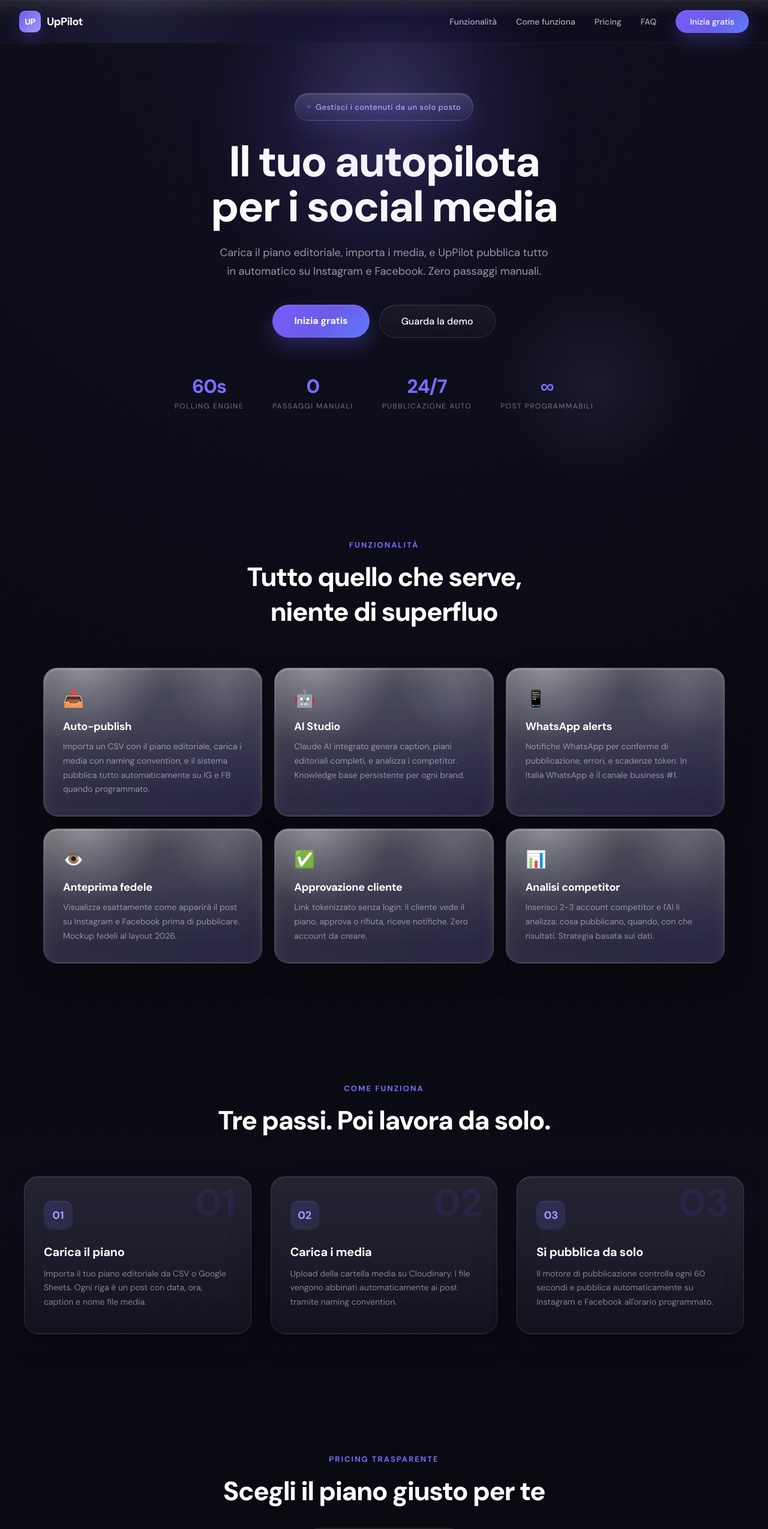
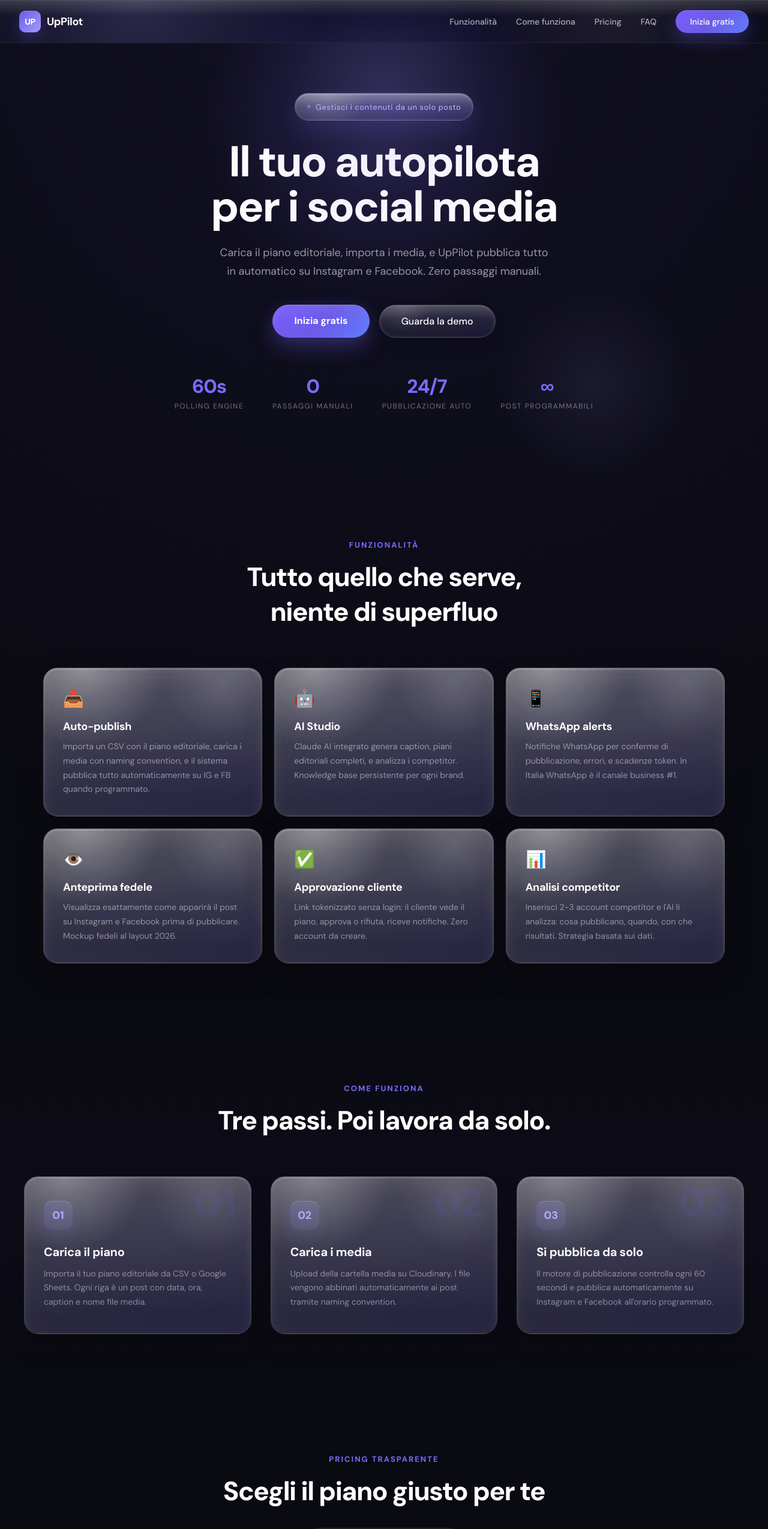
Before and after one commit to skiliz/landing-cosmos, a Next.js app: page / in a window 1280 px wide. Shown: the top 2549 px of the page at 60% size. Built offline with nearby package versions, Linux system fonts and the light colour scheme.

Commit message:
update design + glass effect codex version

```diff
--- a/app/globals.css
+++ b/app/globals.css
@@ -75,17 +75,19 @@ a {
   display: flex;
   align-items: center;
   justify-content: space-between;
-  border-bottom: 1px solid rgba(255, 255, 255, 0.05);
+  border-bottom: 1px solid rgba(255, 255, 255, 0.07);
   transition:
     background 0.35s ease,
     border-color 0.35s ease,
     box-shadow 0.35s ease,
     backdrop-filter 0.35s ease,
     -webkit-backdrop-filter 0.35s ease;
-  background: linear-gradient(180deg, rgba(11, 11, 18, 0.48), rgba(11, 11, 18, 0.18));
-  backdrop-filter: blur(10px) saturate(135%);
-  -webkit-backdrop-filter: blur(10px) saturate(135%);
-  box-shadow: inset 0 1px 0 rgba(255, 255, 255, 0.05);
+  background: linear-gradient(180deg, rgba(14, 14, 24, 0.58), rgba(14, 14, 24, 0.22));
+  backdrop-filter: blur(16px) saturate(150%);
+  -webkit-backdrop-filter: blur(16px) saturate(150%);
+  box-shadow:
+    inset 0 1px 0 rgba(255, 255, 255, 0.08),
+    inset 0 -1px 0 rgba(255, 255, 255, 0.02);
 }
 
 .nav::before {
@@ -93,20 +95,23 @@ a {
   position: absolute;
   inset: 0;
   background:
-    linear-gradient(180deg, rgba(255, 255, 255, 0.12), transparent 42%),
-    radial-gradient(circle at 18% 0%, rgba(162, 155, 254, 0.18), transparent 30%);
-  opacity: 0.7;
+    linear-gradient(180deg, rgba(255, 255, 255, 0.18), transparent 38%),
+    radial-gradient(circle at 18% 0%, rgba(162, 155, 254, 0.22), transparent 30%),
+    radial-gradient(circle at 80% 0%, rgba(255, 255, 255, 0.08), transparent 22%);
+  opacity: 0.9;
   pointer-events: none;
 }
 
 .nav.scrolled {
-  background: linear-gradient(180deg, rgba(17, 17, 27, 0.78), rgba(17, 17, 27, 0.46));
-  backdrop-filter: blur(24px) saturate(180%);
-  -webkit-backdrop-filter: blur(24px) saturate(180%);
-  border-bottom-color: rgba(255, 255, 255, 0.12);
+  background: linear-gradient(180deg, rgba(18, 18, 30, 0.84), rgba(18, 18, 30, 0.52));
+  backdrop-filter: blur(28px) saturate(190%);
+  -webkit-backdrop-filter: blur(28px) saturate(190%);
+  border-bottom-color: rgba(255, 255, 255, 0.14);
   box-shadow:
-    0 12px 40px rgba(0, 0, 0, 0.22),
-    inset 0 1px 0 rgba(255, 255, 255, 0.1);
+    0 16px 44px rgba(0, 0, 0, 0.24),
+    0 0 36px rgba(108, 92, 231, 0.08),
+    inset 0 1px 0 rgba(255, 255, 255, 0.12),
+    inset 0 -1px 0 rgba(255, 255, 255, 0.03);
 }
 
 .nav-logo {
@@ -231,24 +236,53 @@ a {
   gap: 8px;
   padding: 10px 20px;
   border-radius: 999px;
-  border: 1px solid rgba(255, 255, 255, 0.14);
+  border: 1px solid rgba(255, 255, 255, 0.18);
   background:
-    linear-gradient(180deg, rgba(255, 255, 255, 0.16), rgba(255, 255, 255, 0.05));
+    linear-gradient(180deg, rgba(255, 255, 255, 0.2), rgba(255, 255, 255, 0.06)),
+    linear-gradient(135deg, rgba(255, 255, 255, 0.08), rgba(108, 92, 231, 0.08));
   margin-bottom: 32px;
   min-height: 46px;
-  backdrop-filter: blur(18px) saturate(180%);
-  -webkit-backdrop-filter: blur(18px) saturate(180%);
+  backdrop-filter: blur(24px) saturate(190%);
+  -webkit-backdrop-filter: blur(24px) saturate(190%);
   box-shadow:
-    inset 0 1px 0 rgba(255, 255, 255, 0.16),
-    0 12px 32px rgba(108, 92, 231, 0.14);
+    inset 0 1px 0 rgba(255, 255, 255, 0.22),
+    inset 0 12px 20px rgba(255, 255, 255, 0.05),
+    0 14px 34px rgba(108, 92, 231, 0.16);
+  position: relative;
+  overflow: hidden;
+}
+
+.hero-badge::before {
+  content: "";
+  position: absolute;
+  inset: 0;
+  background:
+    linear-gradient(180deg, rgba(255, 255, 255, 0.2), transparent 45%),
+    radial-gradient(circle at 18% 0%, rgba(255, 255, 255, 0.22), transparent 28%);
+  pointer-events: none;
+}
+
+.hero-badge::after {
+  content: "";
+  position: absolute;
+  inset: 1px;
+  border-radius: 999px;
+  border: 1px solid rgba(255, 255, 255, 0.08);
+  box-shadow: inset 0 1px 0 rgba(255, 255, 255, 0.12);
+  pointer-events: none;
 }
 
 .hero-badge-dot {
   width: 6px;
   height: 6px;
   border-radius: 50%;
-  background: #6c5ce7;
+  background: radial-gradient(circle at 35% 35%, #d8d3ff, #7a5cff 58%, #6c5ce7 100%);
+  box-shadow:
+    0 0 10px rgba(122, 92, 255, 0.45),
+    0 0 18px rgba(122, 92, 255, 0.24);
   animation: pulse 2s ease infinite;
+  position: relative;
+  z-index: 1;
 }
 
 .hero-badge-text {
@@ -303,17 +337,23 @@ a {
   font-size: 16px;
   font-weight: 600;
   box-shadow:
-    inset 0 1px 0 rgba(255, 255, 255, 0.16),
-    0 14px 32px rgba(108, 92, 231, 0.3);
+    inset 0 1px 0 rgba(255, 255, 255, 0.22),
+    inset 0 12px 16px rgba(255, 255, 255, 0.06),
+    0 16px 34px rgba(108, 92, 231, 0.32),
+    0 0 28px rgba(108, 92, 231, 0.12);
   transition: box-shadow 0.3s ease, transform 0.2s ease, filter 0.2s ease;
   border: none;
   cursor: pointer;
+  position: relative;
+  overflow: hidden;
 }
 
 .btn-primary:hover {
   box-shadow:
-    inset 0 1px 0 rgba(255, 255, 255, 0.2),
-    0 18px 42px rgba(108, 92, 231, 0.4);
+    inset 0 1px 0 rgba(255, 255, 255, 0.26),
+    inset 0 12px 18px rgba(255, 255, 255, 0.08),
+    0 20px 44px rgba(108, 92, 231, 0.42),
+    0 0 34px rgba(108, 92, 231, 0.18);
   transform: translateY(-2px);
   filter: brightness(1.05);
 }
@@ -321,24 +361,55 @@ a {
 .btn-secondary {
   padding: 16px 36px;
   border-radius: 999px;
-  border: 1px solid rgba(255, 255, 255, 0.12);
+  border: 1px solid rgba(255, 255, 255, 0.16);
   color: #fff;
   font-size: 16px;
   font-weight: 500;
   transition: border-color 0.3s ease, transform 0.2s ease, background 0.3s ease;
   background:
-    linear-gradient(180deg, rgba(255, 255, 255, 0.05), rgba(255, 255, 255, 0.02));
-  backdrop-filter: blur(12px);
-  -webkit-backdrop-filter: blur(12px);
+    linear-gradient(180deg, rgba(255, 255, 255, 0.1), rgba(255, 255, 255, 0.03)),
+    linear-gradient(135deg, rgba(255, 255, 255, 0.04), rgba(108, 92, 231, 0.05));
+  backdrop-filter: blur(18px) saturate(165%);
+  -webkit-backdrop-filter: blur(18px) saturate(165%);
   cursor: pointer;
-  box-shadow: inset 0 1px 0 rgba(255, 255, 255, 0.06);
+  box-shadow:
+    inset 0 1px 0 rgba(255, 255, 255, 0.12),
+    inset 0 10px 16px rgba(255, 255, 255, 0.04),
+    0 10px 24px rgba(0, 0, 0, 0.12);
+  position: relative;
+  overflow: hidden;
+}
+
+.btn-secondary::before {
+  content: "";
+  position: absolute;
+  inset: 0;
+  background:
+    linear-gradient(180deg, rgba(255, 255, 255, 0.14), transparent 42%),
+    radial-gradient(circle at 20% 0%, rgba(255, 255, 255, 0.14), transparent 28%);
+  pointer-events: none;
+}
+
+.btn-secondary::after {
+  content: "";
+  position: absolute;
+  inset: 1px;
+  border-radius: 999px;
+  border: 1px solid rgba(255, 255, 255, 0.06);
+  pointer-events: none;
 }
 
 .btn-secondary:hover {
-  border-color: rgba(162, 155, 254, 0.34);
+  border-color: rgba(196, 211, 255, 0.3);
   background:
-    linear-gradient(180deg, rgba(255, 255, 255, 0.08), rgba(108, 92, 231, 0.04));
+    linear-gradient(180deg, rgba(255, 255, 255, 0.14), rgba(255, 255, 255, 0.05)),
+    linear-gradient(135deg, rgba(255, 255, 255, 0.06), rgba(108, 92, 231, 0.08));
   transform: translateY(-2px);
+  box-shadow:
+    inset 0 1px 0 rgba(255, 255, 255, 0.14),
+    inset 0 12px 18px rgba(255, 255, 255, 0.05),
+    0 14px 32px rgba(0, 0, 0, 0.16),
+    0 0 24px rgba(108, 92, 231, 0.08);
 }
 
 .hero-stats {
@@ -421,7 +492,8 @@ a {
   box-shadow:
     inset 0 1px 0 rgba(255, 255, 255, 0.24),
     inset 0 18px 28px rgba(255, 255, 255, 0.06),
-    0 20px 50px rgba(0, 0, 0, 0.2);
+    0 20px 50px rgba(0, 0, 0, 0.2),
+    0 0 0 1px rgba(255, 255, 255, 0.02);
 }
 
 .feature-card::before {
@@ -460,7 +532,7 @@ a {
     inset 0 18px 30px rgba(255, 255, 255, 0.08),
     0 24px 60px rgba(0, 0, 0, 0.26),
     0 0 36px rgba(149, 193, 255, 0.12),
-    0 0 56px rgba(108, 92, 231, 0.12);
+    0 0 56px rgba(108, 92, 231, 0.14);
 }
 
 .feature-card:hover::before {
@@ -526,23 +598,50 @@ a {
   padding: 40px 32px;
   border-radius: 24px;
   background:
-    linear-gradient(180deg, rgba(255, 255, 255, 0.1), rgba(255, 255, 255, 0.035));
-  border: 1px solid rgba(255, 255, 255, 0.11);
-  backdrop-filter: blur(20px) saturate(160%);
-  -webkit-backdrop-filter: blur(20px) saturate(160%);
+    linear-gradient(180deg, rgba(255, 255, 255, 0.18), rgba(255, 255, 255, 0.05)),
+    linear-gradient(135deg, rgba(255, 255, 255, 0.06), rgba(108, 92, 231, 0.07));
+  border: 1px solid rgba(255, 255, 255, 0.16);
+  backdrop-filter: blur(28px) saturate(180%);
+  -webkit-backdrop-filter: blur(28px) saturate(180%);
   box-shadow:
-    inset 0 1px 0 rgba(255, 255, 255, 0.12),
+    inset 0 1px 0 rgba(255, 255, 255, 0.2),
+    inset 0 16px 24px rgba(255, 255, 255, 0.05),
     0 18px 46px rgba(0, 0, 0, 0.2);
   transition: transform 0.3s ease, border-color 0.3s ease, box-shadow 0.3s ease;
   overflow: hidden;
 }
 
+.how-card::before {
+  content: "";
+  position: absolute;
+  inset: 0;
+  background:
+    radial-gradient(circle at 18% 0%, rgba(255, 255, 255, 0.28), transparent 32%),
+    radial-gradient(circle at 82% 12%, rgba(255, 255, 255, 0.12), transparent 24%),
+    linear-gradient(180deg, rgba(255, 255, 255, 0.05), rgba(108, 92, 231, 0.06));
+  pointer-events: none;
+}
+
+.how-card::after {
+  content: "";
+  position: absolute;
+  inset: 1px;
+  border-radius: 23px;
+  border: 1px solid rgba(255, 255, 255, 0.08);
+  box-shadow:
+    inset 0 1px 0 rgba(255, 255, 255, 0.14),
+    inset 0 -14px 22px rgba(255, 255, 255, 0.03);
+  pointer-events: none;
+}
+
 .how-card:hover {
   transform: translateY(-6px);
-  border-color: rgba(162, 155, 254, 0.26);
+  border-color: rgba(196, 211, 255, 0.3);
   box-shadow:
-    inset 0 1px 0 rgba(255, 255, 255, 0.14),
-    0 22px 54px rgba(0, 0, 0, 0.24);
+    inset 0 1px 0 rgba(255, 255, 255, 0.24),
+    inset 0 18px 26px rgba(255, 255, 255, 0.06),
+    0 22px 54px rgba(0, 0, 0, 0.24),
+    0 0 28px rgba(108, 92, 231, 0.08);
 }
 
 .how-card-num {
@@ -559,7 +658,7 @@ a {
   width: 48px;
   height: 48px;
   border-radius: 14px;
-  background: linear-gradient(135deg, rgba(108, 92, 231, 0.2), rgba(162, 155, 254, 0.1));
+  background: linear-gradient(135deg, rgba(108, 92, 231, 0.24), rgba(162, 155, 254, 0.12));
   display: flex;
   align-items: center;
   justify-content: center;
@@ -567,7 +666,9 @@ a {
   font-size: 18px;
   font-weight: 800;
   color: #a29bfe;
-  box-shadow: inset 0 1px 0 rgba(255, 255, 255, 0.12);
+  box-shadow:
+    inset 0 1px 0 rgba(255, 255, 255, 0.18),
+    0 10px 24px rgba(108, 92, 231, 0.12);
 }
 
 .how-card h3 {
@@ -646,7 +747,8 @@ a {
   box-shadow:
     inset 0 1px 0 rgba(255, 255, 255, 0.24),
     inset 0 18px 30px rgba(255, 255, 255, 0.05),
-    0 22px 55px rgba(0, 0, 0, 0.22);
+    0 22px 55px rgba(0, 0, 0, 0.22),
+    0 0 0 1px rgba(255, 255, 255, 0.02);
   transition: border-color 0.3s ease, transform 0.25s ease, box-shadow 0.3s ease;
 }
 
@@ -683,7 +785,7 @@ a {
     inset 0 18px 30px rgba(255, 255, 255, 0.08),
     0 24px 60px rgba(0, 0, 0, 0.24),
     0 0 38px rgba(149, 193, 255, 0.1),
-    0 0 58px rgba(108, 92, 231, 0.1);
+    0 0 58px rgba(108, 92, 231, 0.14);
 }
 
 .price-card:hover::before {
@@ -700,14 +802,14 @@ a {
     inset 0 18px 30px rgba(255, 255, 255, 0.07),
     0 24px 60px rgba(0, 0, 0, 0.24),
     0 0 34px rgba(149, 193, 255, 0.1),
-    0 0 50px rgba(108, 92, 231, 0.14);
+    0 0 50px rgba(108, 92, 231, 0.18);
 }
 
 .price-card-badge {
   position: absolute;
   top: 16px;
   right: -28px;
-  background: #6c5ce7;
+  background: linear-gradient(135deg, #8b75ff, #6c5ce7 60%, #5f7cff);
   color: #fff;
   font-size: 10px;
   font-weight: 700;
@@ -715,6 +817,9 @@ a {
   transform: rotate(45deg);
   text-transform: uppercase;
   letter-spacing: 1px;
+  box-shadow:
+    inset 0 1px 0 rgba(255, 255, 255, 0.18),
+    0 8px 24px rgba(108, 92, 231, 0.2);
 }
 
 .price-plan {
@@ -892,22 +997,59 @@ a {
 
 .faq-item {
   border-radius: 14px;
-  border: 1px solid rgba(255, 255, 255, 0.1);
+  border: 1px solid rgba(255, 255, 255, 0.14);
   background:
-    linear-gradient(180deg, rgba(255, 255, 255, 0.08), rgba(255, 255, 255, 0.03));
+    linear-gradient(180deg, rgba(255, 255, 255, 0.12), rgba(255, 255, 255, 0.04)),
+    linear-gradient(135deg, rgba(255, 255, 255, 0.04), rgba(108, 92, 231, 0.05));
   overflow: hidden;
   transition: all 0.3s ease;
-  backdrop-filter: blur(14px);
-  -webkit-backdrop-filter: blur(14px);
+  backdrop-filter: blur(20px) saturate(170%);
+  -webkit-backdrop-filter: blur(20px) saturate(170%);
   box-shadow:
-    inset 0 1px 0 rgba(255, 255, 255, 0.06),
+    inset 0 1px 0 rgba(255, 255, 255, 0.12),
+    inset 0 10px 16px rgba(255, 255, 255, 0.04),
     0 10px 24px rgba(0, 0, 0, 0.1);
+  position: relative;
+}
+
+.faq-item::before {
+  content: "";
+  position: absolute;
+  inset: 0;
+  background:
+    linear-gradient(180deg, rgba(255, 255, 255, 0.12), transparent 40%),
+    radial-gradient(circle at 20% 0%, rgba(255, 255, 255, 0.14), transparent 28%);
+  pointer-events: none;
+}
+
+.faq-item::after {
+  content: "";
+  position: absolute;
+  inset: 1px;
+  border-radius: 13px;
+  border: 1px solid rgba(255, 255, 255, 0.06);
+  pointer-events: none;
+}
+
+.faq-item:hover {
+  border-color: rgba(196, 211, 255, 0.22);
+  box-shadow:
+    inset 0 1px 0 rgba(255, 255, 255, 0.14),
+    inset 0 10px 18px rgba(255, 255, 255, 0.05),
+    0 14px 30px rgba(0, 0, 0, 0.14),
+    0 0 22px rgba(108, 92, 231, 0.06);
 }
 
 .faq-item.open {
   border-color: rgba(108, 92, 231, 0.3);
   background:
-    linear-gradient(180deg, rgba(255, 255, 255, 0.09), rgba(108, 92, 231, 0.05));
+    linear-gradient(180deg, rgba(255, 255, 255, 0.14), rgba(255, 255, 255, 0.05)),
+    linear-gradient(135deg, rgba(255, 255, 255, 0.05), rgba(108, 92, 231, 0.08));
+  box-shadow:
+    inset 0 1px 0 rgba(255, 255, 255, 0.16),
+    inset 0 10px 18px rgba(255, 255, 255, 0.05),
+    0 16px 34px rgba(0, 0, 0, 0.14),
+    0 0 26px rgba(108, 92, 231, 0.08);
 }
 
 .faq-btn {
@@ -934,8 +1076,9 @@ a {
 .faq-btn .faq-icon {
   color: #6c5ce7;
   font-size: 20px;
-  transition: transform 0.2s ease;
+  transition: transform 0.2s ease, color 0.2s ease, text-shadow 0.2s ease;
   flex-shrink: 0;
+  text-shadow: 0 0 12px rgba(108, 92, 231, 0.16);
 }
 
 .faq-item.open .faq-icon {
@@ -972,16 +1115,42 @@ a {
   padding: 60px 48px;
   border-radius: 28px;
   background:
-    linear-gradient(180deg, rgba(255, 255, 255, 0.12), rgba(108, 92, 231, 0.08));
-  border: 1px solid rgba(255, 255, 255, 0.1);
+    linear-gradient(180deg, rgba(255, 255, 255, 0.18), rgba(255, 255, 255, 0.06)),
+    linear-gradient(135deg, rgba(255, 255, 255, 0.06), rgba(108, 92, 231, 0.1));
+  border: 1px solid rgba(255, 255, 255, 0.14);
   text-align: center;
   position: relative;
   overflow: hidden;
-  backdrop-filter: blur(18px) saturate(150%);
-  -webkit-backdrop-filter: blur(18px) saturate(150%);
+  backdrop-filter: blur(28px) saturate(180%);
+  -webkit-backdrop-filter: blur(28px) saturate(180%);
   box-shadow:
-    inset 0 1px 0 rgba(255, 255, 255, 0.1),
-    0 20px 60px rgba(0, 0, 0, 0.22);
+    inset 0 1px 0 rgba(255, 255, 255, 0.18),
+    inset 0 18px 28px rgba(255, 255, 255, 0.05),
+    0 24px 64px rgba(0, 0, 0, 0.24),
+    0 0 46px rgba(108, 92, 231, 0.1);
+}
+
+.cta-box::before {
+  content: "";
+  position: absolute;
+  inset: 0;
+  background:
+    linear-gradient(180deg, rgba(255, 255, 255, 0.18), transparent 42%),
+    radial-gradient(circle at 18% 0%, rgba(255, 255, 255, 0.22), transparent 28%),
+    radial-gradient(circle at 82% 16%, rgba(162, 155, 254, 0.12), transparent 26%);
+  pointer-events: none;
+}
+
+.cta-box::after {
+  content: "";
+  position: absolute;
+  inset: 1px;
+  border-radius: 27px;
+  border: 1px solid rgba(255, 255, 255, 0.08);
+  box-shadow:
+    inset 0 1px 0 rgba(255, 255, 255, 0.12),
+    inset 0 -18px 24px rgba(255, 255, 255, 0.02);
+  pointer-events: none;
 }
 
 .cta-glow {
@@ -990,8 +1159,9 @@ a {
   right: -100px;
   width: 300px;
   height: 300px;
-  background: radial-gradient(circle, rgba(108, 92, 231, 0.1), transparent);
+  background: radial-gradient(circle, rgba(108, 92, 231, 0.16), transparent 68%);
   pointer-events: none;
+  filter: blur(10px);
 }
 
 .cta-box h2 {
```
